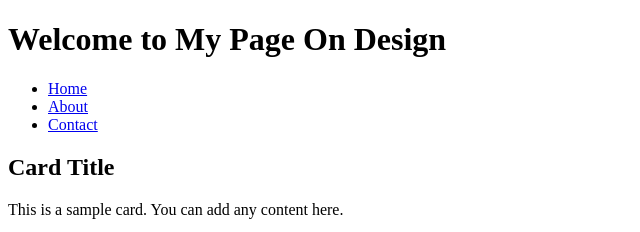
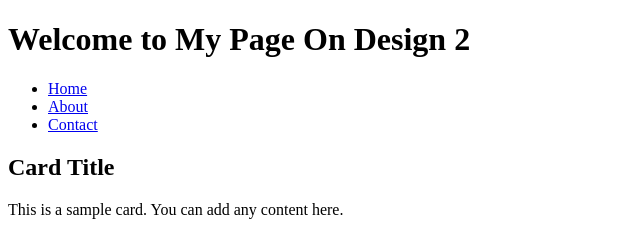
Before and after one commit to him-15/myrepo, a plain HTML site: page index.html in a window 1280 px wide. Shown: the top 232 px of the page, 0-640 px from the left. Drawn offline with Linux system fonts and the light colour scheme.

Commit message:
Design 2

```diff
--- a/index.html
+++ b/index.html
@@ -8,7 +8,7 @@
 </head>
 <body>
   <header>
-    <h1>Welcome to My Page On Design</h1>
+    <h1>Welcome to My Page On Design 2</h1>
   </header>
   <nav>
     <ul>
```
